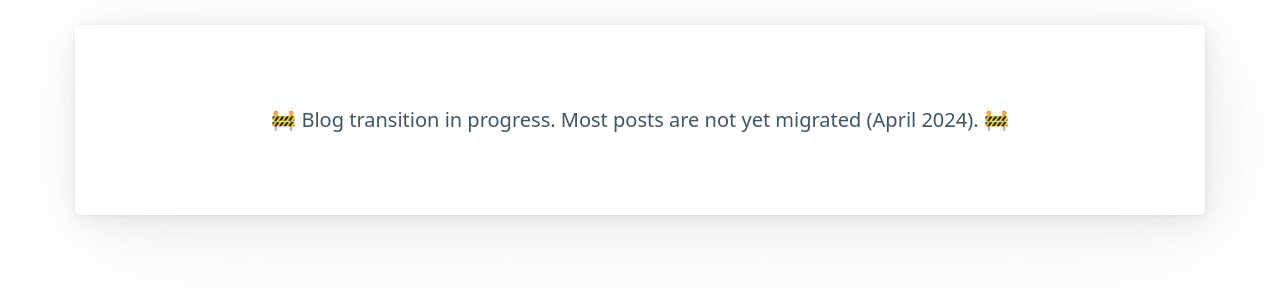
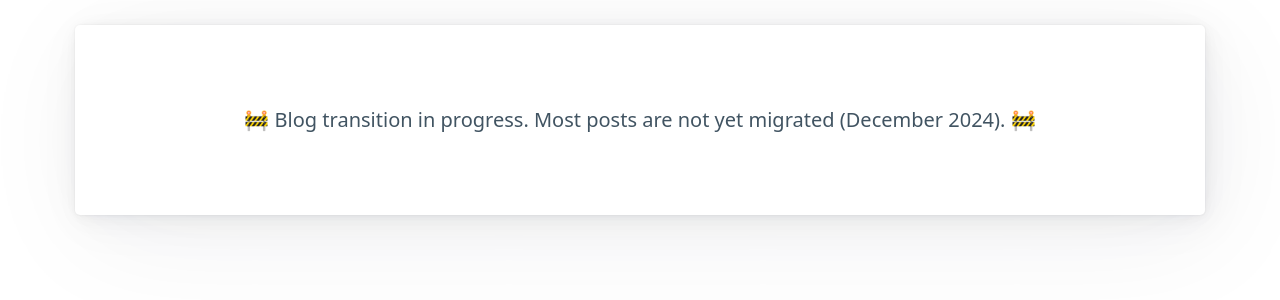
Before and after one commit to mfloryan/marcin.floryan.se, a Jekyll site: the page built from blog.html, in a window 1280 px wide. Shown: the part 265-565 px from the top of the page. Built offline with Jekyll 4.4.1, drawn with Linux system fonts in a browser that asks for light colours.

Commit message:
Updated WIP notice with December date

```diff
--- a/blog.html
+++ b/blog.html
@@ -6,7 +6,7 @@ permalink: /blog/
 <h1>Articles</h1>
 
 <article>
-  <div style="text-align: center">🚧 Blog transition in progress. Most posts are not yet migrated (April 2024). 🚧</div>
+  <div style="text-align: center">🚧 Blog transition in progress. Most posts are not yet migrated (December 2024). 🚧</div>
 </article>
 
 <p>A collection of blog posts written over the years representing my thinking at the time.</p>
```
